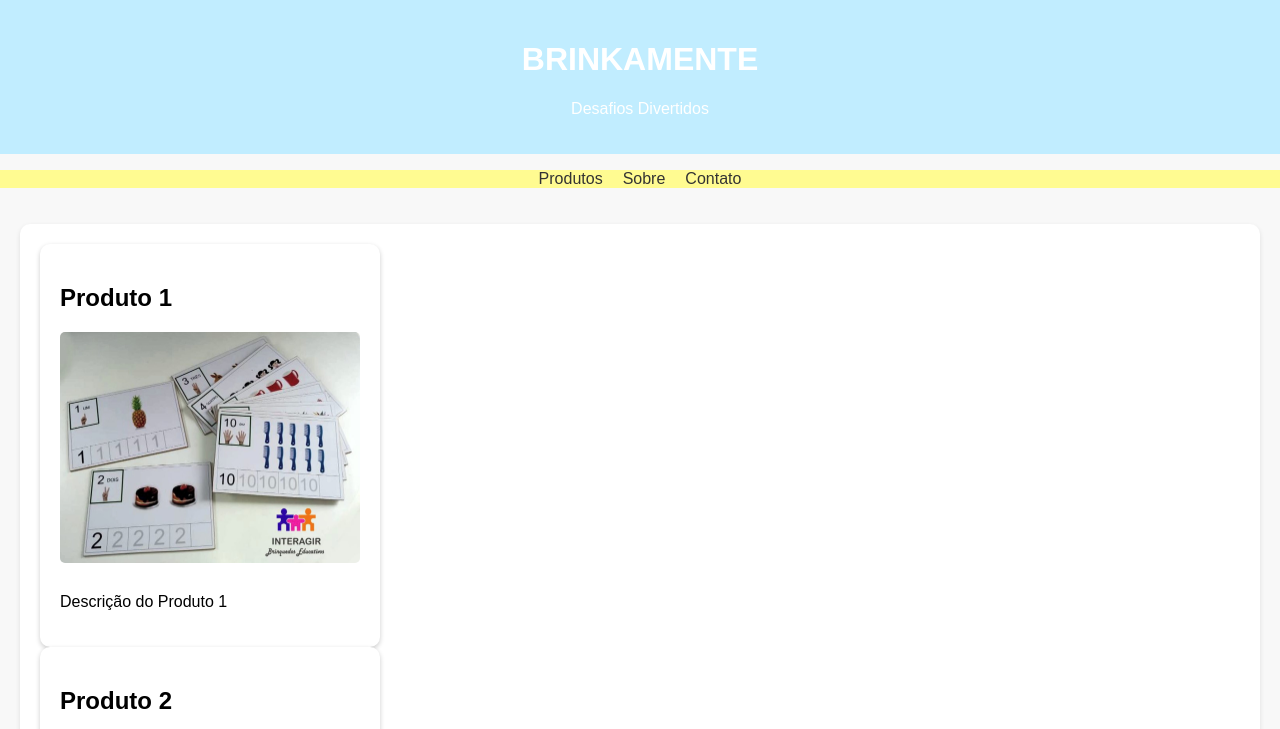
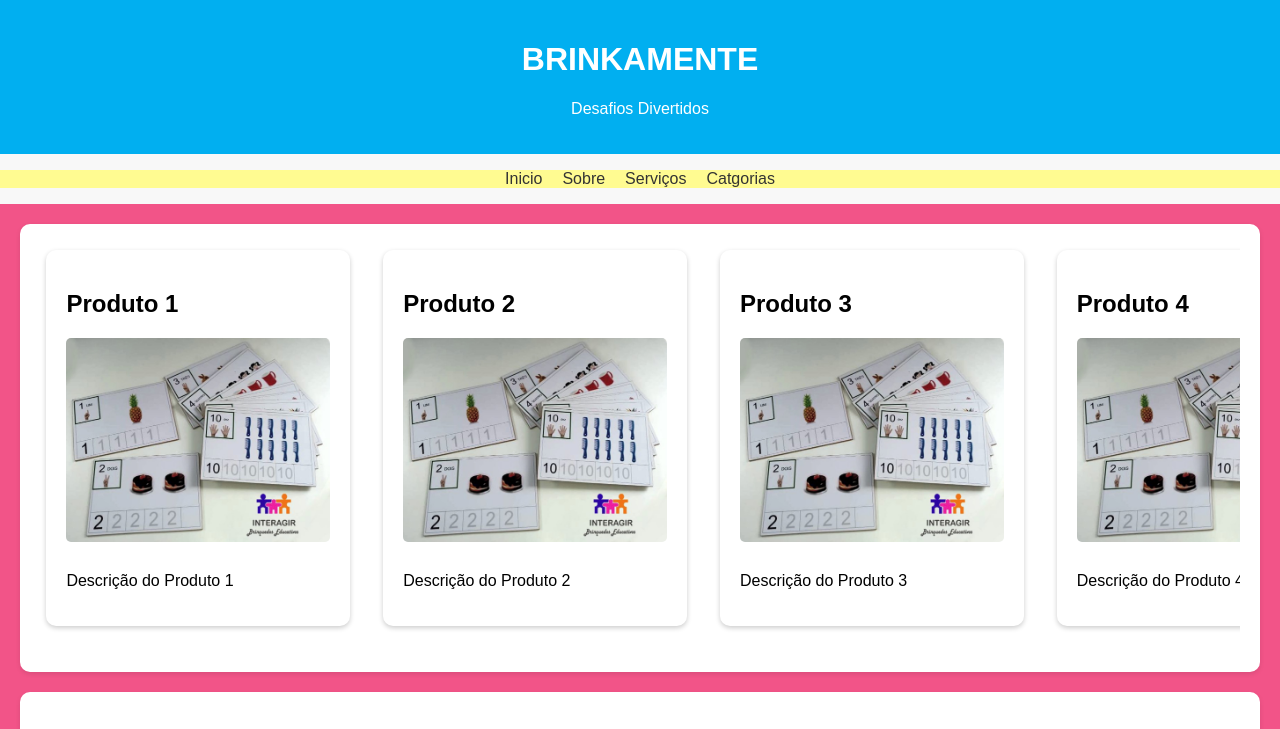
Before and after one commit to helionlf/Brinkamente, a plain HTML site: page Principal/index.html in a window 1280 px wide. Shown: the top 729 px of the page. Drawn offline with Linux system fonts and the light colour scheme.

Commit message:
Refazendo design

```diff
--- a/Principal/index.html
+++ b/Principal/index.html
@@ -13,13 +13,15 @@
     </header>
     <nav>
         <ul>
-            <li><a href="#produtos">Produtos</a></li>
+            <li><a href="#inicio">Inicio</a></li>
             <li><a href="#sobre">Sobre</a></li>
-            <li><a href="#contato">Contato</a></li>
+            <li><a href="#servicos">Serviços</a></li>
+            <li><a href="#categoris">Catgorias</a></li>
         </ul>
     </nav>
     <main>
         <section id="produtos">
+            <div class="carousel">
                 <div class="card">
                     <h2>Produto 1</h2>
                     <img src="imagens-produtos/imagem-02.jpg" alt="Produto 1">
@@ -40,6 +42,12 @@
                     <img src="imagens-produtos/imagem-02.jpg" alt="Produto 4">
                     <p>Descrição do Produto 4</p>
                 </div>
+                <div class="card">
+                    <h2>Produto 5</h2>
+                    <img src="imagens-produtos/imagem-02.jpg" alt="Produto 5">
+                    <p>Descrição do Produto 5</p>
+                </div>
+            </div>
         </section>
         <section>
             <h2>Nossos Parceiros</h2>
--- a/Principal/styles.css
+++ b/Principal/styles.css
@@ -6,7 +6,7 @@ body {
 }
 
 header {
-    background-color: #c1edff;
+    background-color: #01aff0;
     color: #fff;
     text-align: center;
     padding: 20px;
@@ -31,6 +31,7 @@ nav a {
 }
 
 main {
+    background-color: #f25488;
     padding: 20px;
 }
 
@@ -40,6 +41,7 @@ main {
     scroll-snap-type: x mandatory;
     gap: 20px;
     padding-bottom: 20px;
+    flex-shrink: 0;
 }
 
 .card {
@@ -47,7 +49,10 @@ main {
     border-radius: 10px;
     box-shadow: 0 2px 5px rgba(0, 0, 0, 0.2);
     padding: 20px;
-    width: 300px;
+    margin: 0.5vw;
+    width: 22%;
+    flex: 0 0 auto;
+
 }
 
 .card img {
@@ -57,8 +62,9 @@ main {
 }
 
 .card:hover {
-    transform: translate3d(0px, 0px, 0px) scale3d(1.1, 1.1, 1) rotateX(0deg) rotateY(0deg) rotateZ(0deg) skew(0deg, 0deg);
+    transform: translate3d(0px, 0px, 0px) scale3d(1.02, 1.02, 1) rotateX(0deg) rotateY(0deg) rotateZ(0deg) skew(0deg, 0deg);
     transform-style: preserve-3d;
+    box-shadow: 0 2px 5px #01aff0;
     cursor: pointer;
 }
 
```
Lines whose indentation alone changed are shown as unchanged.
